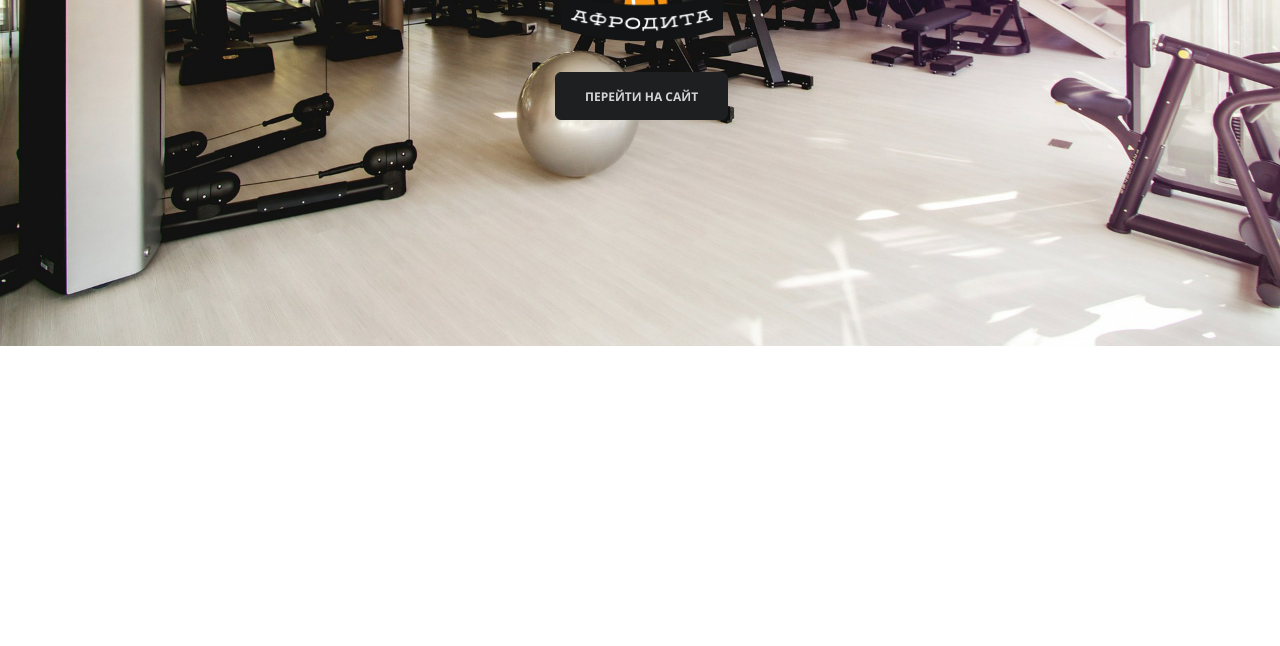
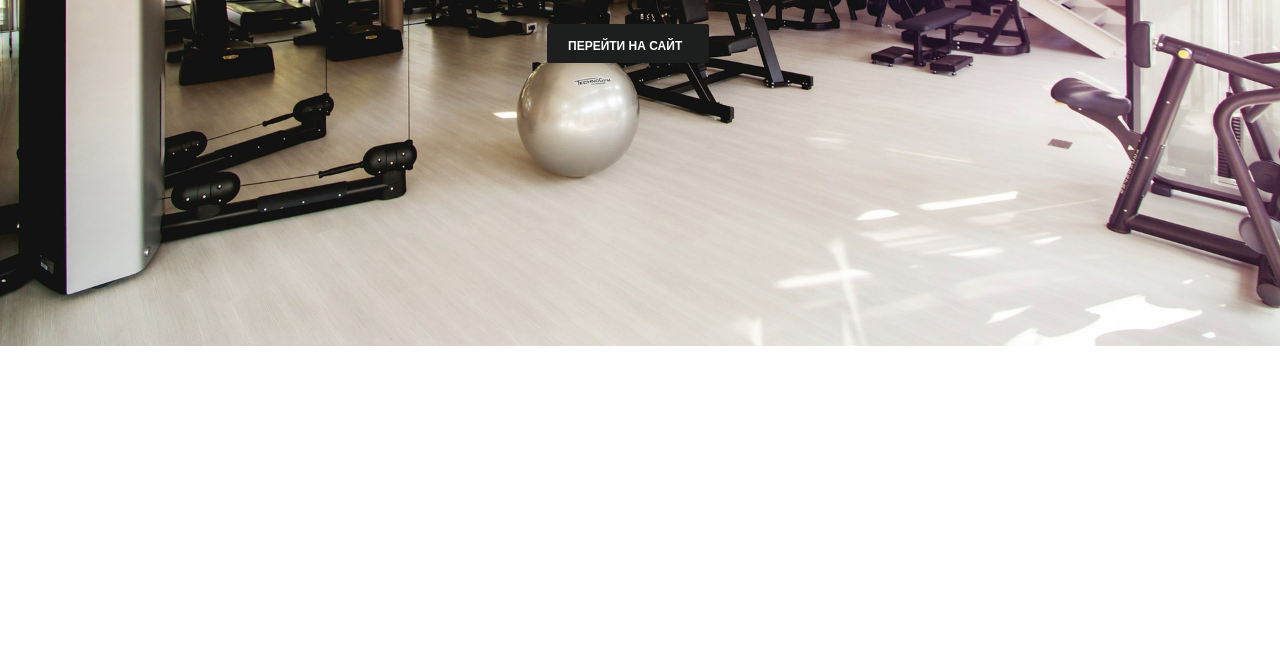
Before and after one commit to TumanovV/Loftschool, a plain HTML site: page welcome.html in a window 1280 px wide. Shown: the part 454-1100 px from the top of the page. After the commit the page ends 800 px from the top, so only its background shows below. Drawn offline with Linux system fonts and the light colour scheme.

Commit message:
Исправил welcome page

```diff
--- a/css/layout/base.css
+++ b/css/layout/base.css
@@ -20,7 +20,7 @@ body, html {
     font-family: 'opensans';
     color: #221f1f;
     margin: 0;
-    line-height: 1.2;
+
   }
 
 
--- a/css/main.css
+++ b/css/main.css
@@ -6,6 +6,7 @@
 @import url('sections/service.css');
 @import url('sections/footer.css');
 @import url('sections/about_us.css');
+@import url('sections/welcome.css');
 
 
 
@@ -38,97 +39,12 @@
 
 
 
-/*.content {
-  padding-top: 45px;*/
-
+.content {
+  margin-top: 45px
+}
 
 .sidebar {
   padding-top: 45px;
-}
-
-
-.wrapper_welcome{
-  background: url('../img/fon.jpg') center center no-repeat;
-  background-size: cover;
-  min-width: 600px;
-}
-
-.welcome__log{
-  position: absolute;
-  top: 0;
-  right: 0;
-  left: 0;
-  bottom: 0;
-  text-align: center;
-
-}
-
-.welcome__log::before{
-  content: "";
-  display: inline-block;
-  height: 100%;
-  width: 0;
-  vertical-align: middle;
-}
-
-.afrodita{
-  height: 192px;
-  width: 162px;
-  display: inline-block;
-  vertical-align: middle;
-
-}
-
-
-.button{
-  position: absolute;
-  top: 0;
-  right: 0;
-  left: 0;
-  bottom: 0;
-  text-align: center;
-  font-weight: bold;
-  font-size: 12px;
-}
-
-.button:before{
-  content: "";
-  display: inline-block;
-  height: 100%;
-  width: 0;
-  vertical-align: middle;
-  padding-top: 300px;
-}
-
-
-.btn{
-  color: #d3d3d3;
-  width: 173px;
-  height: 48px;
-  border: 1px solid #1e1f20;
-  display: block;
-  text-decoration: none;
-  text-align: center;
-  line-height: 48px;
-  border-radius: 6px;
-  text-transform: uppercase;
-  background: #1e1f20;
-  display: inline-block;
-  vertical-align: middle;
-}
-
-
-
-
-
-
-.contacts__link{
-  display: inline-block;
-  position: relative;
-}
-
-.contacts__link:hover .dropdown{
-  right: 0;
 }
 
 
@@ -141,10 +57,9 @@
   height: 72px;
   text-align: center;
   border-radius: 5px;
+ z-index: 10;
   position: absolute;
-  z-index: 10;
 }
-
 
 
   .triangle{
@@ -156,3 +71,12 @@
   position: absolute;
   bottom: 100%;
   left: 83%;
+
+  }
+
+
+.about__header{
+  background: url('/png/weight.jpg') center center no-repeat;
+  background-position: center;
+  background-size: cover;
+}
--- a/css/sections/about_us.css
+++ b/css/sections/about_us.css
@@ -15,6 +15,7 @@
     width: 885px;
     height: 355px;
     overflow: hidden;
+    margin-top: -45px;
   }
 
 
@@ -25,7 +26,8 @@
   }
 
   .about__desc{
-    line-height: 14px;
+    line-height: 1.2;
+    font-size: 18px;
   }
 
   .about__desc-info{
--- a/css/sections/maincontent.css
+++ b/css/sections/maincontent.css
@@ -24,6 +24,7 @@
 .breadcrumbs__link_active {
     color: #221f1f;
     text-decoration-line: none;
+    pointer-events: none;
   }
 
 .maincontent {
--- /dev/null
+++ b/css/sections/welcome.css
@@ -0,0 +1,43 @@
+
+.main-index{
+    position: relative;
+	min-width: 1100px;
+	min-height: 100%;
+	background-color: #000;
+	background-size: cover;
+	background-position: center center;
+	background-image: url('../../img/fon.jpg');
+	background-repeat: no-repeat;
+}
+
+.main-index__content{
+    position: absolute;
+    max-width: 180px;
+	left: 50%;
+	top: 50%;
+	margin-left: -93px;
+	margin-top: -154px
+}
+
+.main-index__logo{
+    height: 192px;
+    width: 162px;
+    display: block;
+	vertical-align: top;
+	margin: 0 auto;
+	margin-bottom: 40px;
+
+}
+
+.main-index__button {
+    background-color: #1c1f1d;
+    border-radius: 2px;
+    color: #ffffff;
+	display: block;
+	padding: 15px 21px 10px 21px;
+	font-size: 12px;
+	font-family: 'Arial';
+	font-weight: bold;
+	text-transform: uppercase;
+	text-decoration: none;
+}
--- a/welcome.html
+++ b/welcome.html
@@ -9,19 +9,11 @@
     <link rel="stylesheet" href="css/animate.css">
 </head>
 <body>
-    <div class="wrapper wrapper_welcome">
-        <div class="welcome__log">
-            <img src="png2/afro.png" alt="" class="afrodita">
+    <div class="main-index">
+        <div class="main-index__content">
+            <img src="png2/afro.png" alt="" class="main-index__logo">
+        <a href="https://tumanovv.github.io/Loftschool/about.html" class="main-index__button animated bounceInRight">Перейти на сайт</a>
         </div>
-        <div class="animate">
-                <div class="button animated bounceInRight">
-                        <a href="#" class="btn">Перейти на сайт</a>
-                </div>
-        </div>
-
-
-
-
     </div>
 </body>
 </html>
```
Also changed, not shown: about.html (+5 -7 lines), index.html (+2 -2 lines), test.html (added, +18 -0 lines), css/sections/sidebar.css (line endings or trailing spaces).
